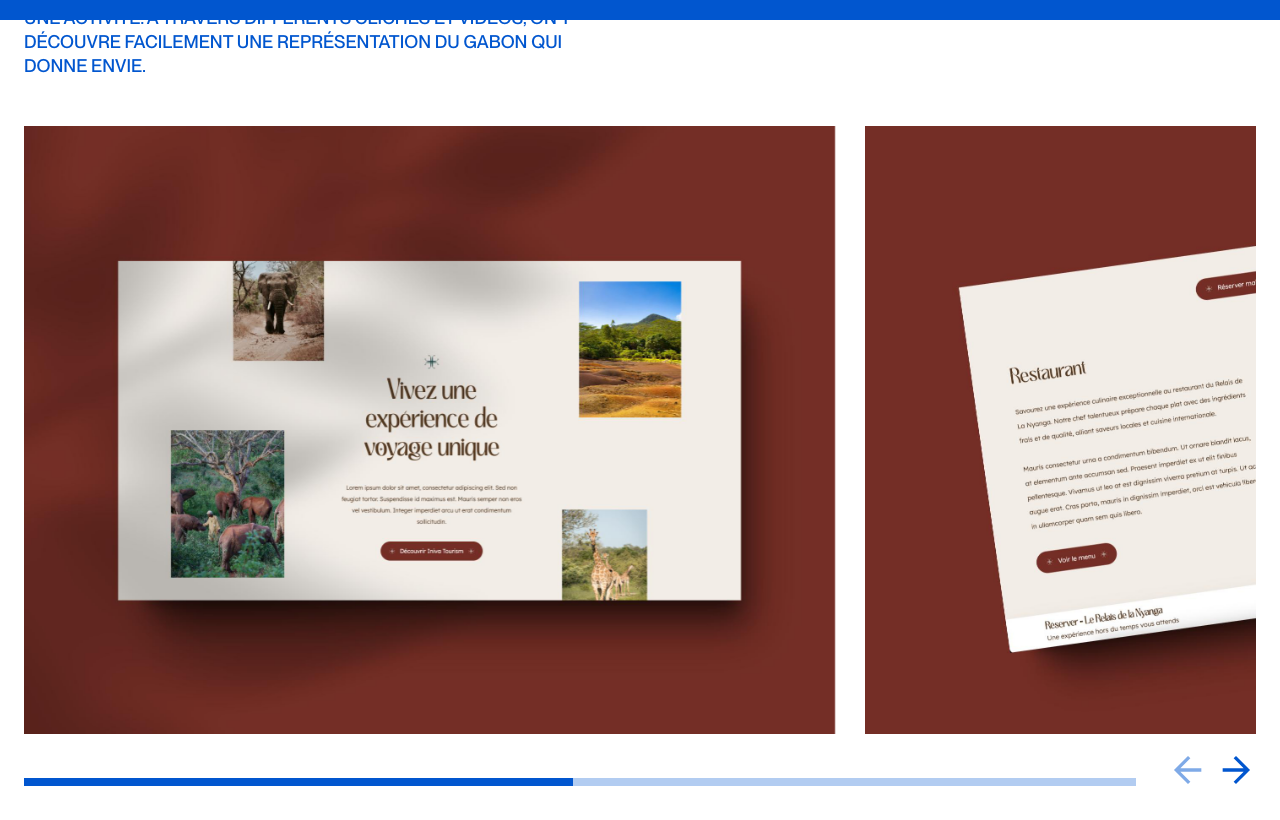
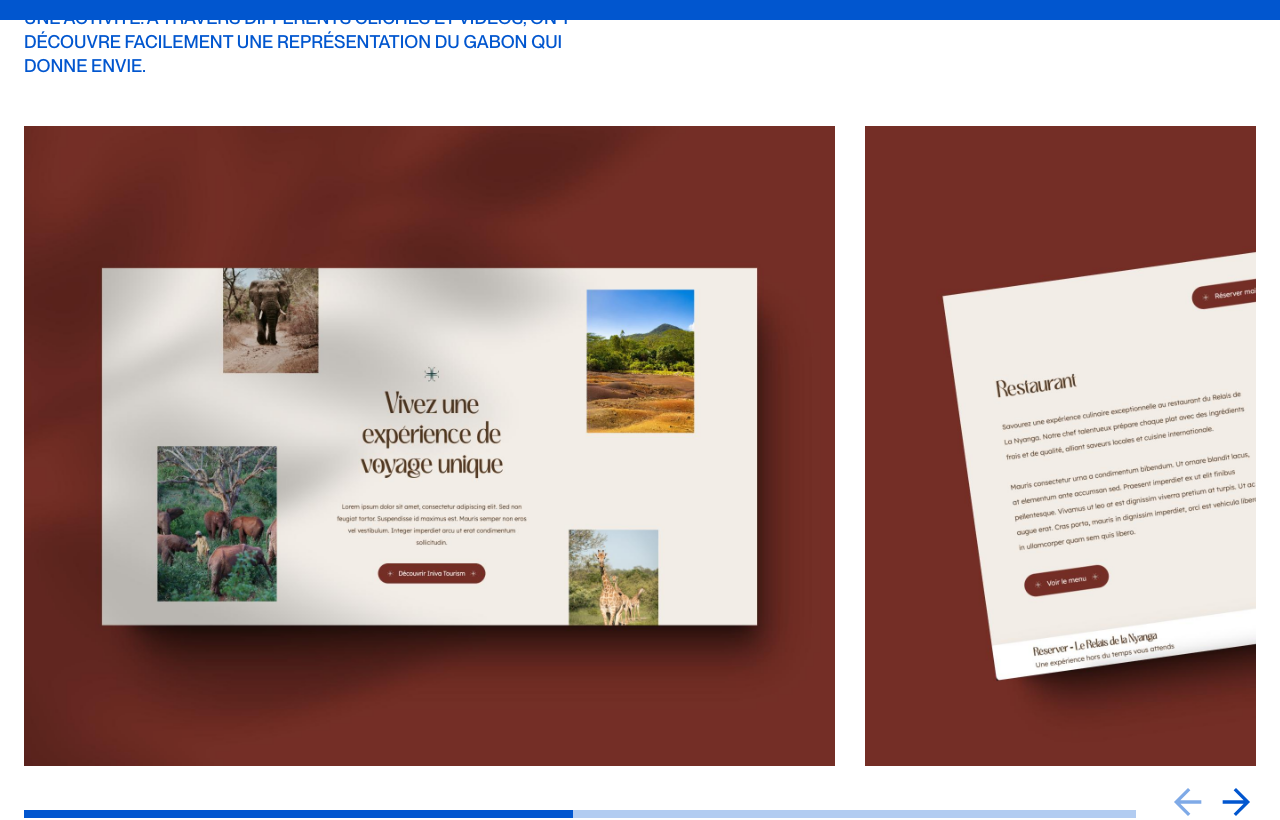
Before and after one commit to simontessard/2025-portfolio, a Next.js app: page /projects/iniva in a window 1280 px wide. Shown: the part 1580-2400 px from the top of the page. Built offline with nearby package versions, Linux system fonts and the light colour scheme.

Commit message:
Simplified code

```diff
--- a/src/components/global/Header/Menu.tsx
+++ b/src/components/global/Header/Menu.tsx
@@ -23,9 +23,9 @@ export default function Menu() {
                 <MenuCloseButton/>
             </div>
 
-            <div className="flex max-lg:flex-col-reverse justify-between max-lg:pt-8 max-lg:gap-10 max-lg:h-full">
+            <div className="flex max-lg:flex-col-reverse justify-between max-lg:pt-8 max-lg:gap-10 h-full">
 
-                <div className="shrink-0 flex flex-col justify-end">
+                <div className="mt-auto">
                     <div className="js-menu-links -translate-y-1 opacity-0 flex max-lg:flex-col flex-wrap lg:items-center lg:max-w-xl xl:max-w-4xl gap-y-2 xl:gap-y-4 gap-x-6 md:gap-x-7 xl:gap-x-8 self-end w-full mb-12 md:mb-20">
                         <MenuLink href="/" text="accueil" hideMenu={hideMenu}/>
                         <span className="hidden lg:block size-3 md:size-4 xl:size-4 bg-white rounded-full"/>
--- a/src/components/projects-slug/GalleryDesktop.tsx
+++ b/src/components/projects-slug/GalleryDesktop.tsx
@@ -17,7 +17,7 @@ export default function GalleryDesktop({ project }: { project: any }) {
 
             <Fancybox>
                 <Swiper
-                    className="swiper-gallery-desktop"
+                    className="swiper-gallery-desktop md:h-[80dvh]"
                     grabCursor={true}
                     modules={[Navigation, Scrollbar]}
                     freeMode={true}
```
